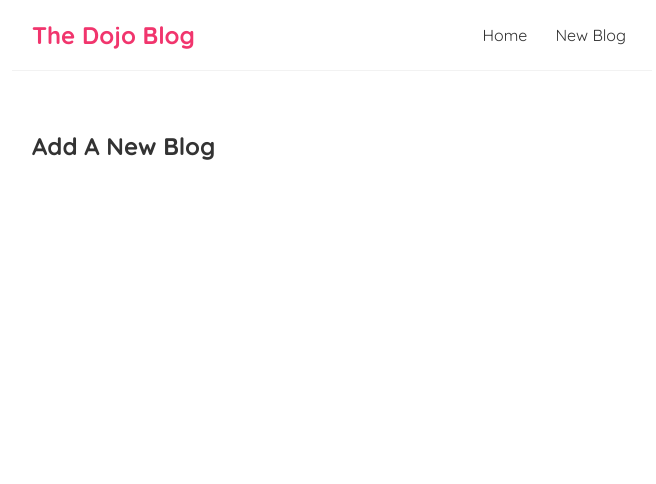
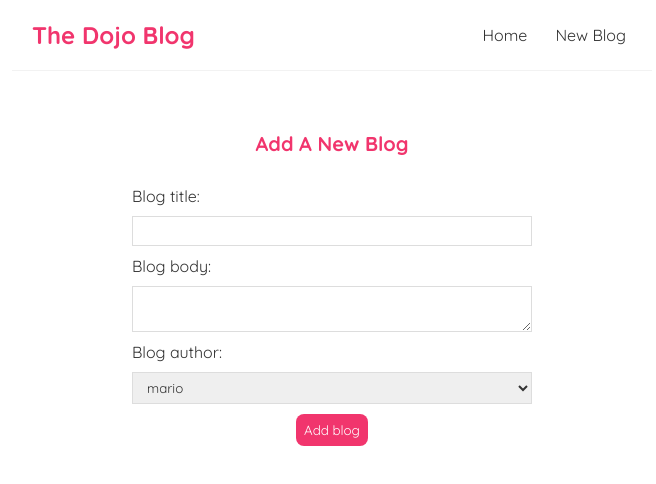
Before and after one commit to krisnemeth/Dojo-blog, a React (Create React App) app: page /create in a window 1280 px wide. Shown: the top 484 px of the page, without its empty margins (308-964 px from the left). Built offline with nearby package versions, Linux system fonts and the light colour scheme.

Commit message:
finished up the blog app

```diff
--- a/src/App.js
+++ b/src/App.js
@@ -4,6 +4,7 @@ import Home from './Home';
 import { BrowserRouter as Router, Route, Switch } from 'react-router-dom';
 import Create from './Create';
 import BlogDetails from './BlogDetails';
+import NotFound from './NotFound';
 
 function App() {
   return (
@@ -21,6 +22,9 @@ function App() {
             <Route path="/blogs/:id">
               <BlogDetails />
             </Route>
+            <Route path="*">
+              <NotFound />
+            </Route>
           </Switch>
         </div>
       </div>
--- a/src/BlogDetails.js
+++ b/src/BlogDetails.js
@@ -1,9 +1,18 @@
-import { useParams } from "react-router-dom";
+import { useHistory, useParams } from "react-router-dom";
 import useFetch from "./useFetch";
 
 const BlogDetails = () => {
     const { id } = useParams();
     const { data: blog, error, isPending } = useFetch('http://localhost:8000/blogs/' + id);
+    const history = useHistory();
+
+    const handleClick = () => {
+        fetch('http://localhost:8000/blogs/' + blog.id, {
+            method: 'DELETE'
+        }).then(() => {
+            history.push('/');
+        })
+    }
 
     return (
         <div className="blog-details">
@@ -14,6 +23,7 @@ const BlogDetails = () => {
                     <h2>{ blog.title }</h2>
                     <p>Written by { blog.author }</p>
                     <div>{ blog.body }</div>
+                    <button onClick={handleClick}>Delete</button>
                 </article>
             )}
         </div>
--- a/src/Create.js
+++ b/src/Create.js
@@ -1,7 +1,60 @@
+import { useState } from "react";
+import { useHistory } from "react-router-dom";
+
 const Create = () => {
+    const [title, setTitle] = useState('');
+    const [body, setBody] = useState('');
+    const [author, setAuthor] = useState('mario');
+    const [isPending, setIsPending] = useState(false);
+    const history = useHistory();
+
+    const handleSubmit = (e) => {
+        e.preventDefault()
+        const blog = {title, body, author};
+
+        setIsPending(true);
+
+        fetch('http://localhost:8000/blogs', {
+            method: 'POST',
+            headers: { "Content-Type": "application/json"},
+            body: JSON.stringify(blog)
+        }).then(() => {
+            console.log('new blog added');
+            setIsPending(false);
+            history.push('/');
+        })
+
+
+    }
+
     return (
         <div className="create">
             <h2>Add A New Blog</h2>
+            <form onSubmit={handleSubmit}>
+                <label>Blog title:</label>
+                <input
+                    type="text"
+                    required
+                    value = {title}
+                    onChange={(e) => setTitle(e.target.value)}
+                />
+                <label>Blog body:</label>
+                <textarea
+                    required
+                    value={body}
+                    onChange={(e) => setBody(e.target.value)}
+                ></textarea>
+                <label>Blog author:</label>
+                <select
+                    value={author}
+                    onChange={(e) => setAuthor(e.target.value)}
+                >
+                    <option value="mario">mario</option>
+                    <option value="yoshi">yoshi</option>
+                </select>
+                { !isPending && <button>Add blog</button> }
+                { isPending && <button disabled>Adding blog...</button> }
+            </form>
         </div>
     );
 }
--- /dev/null
+++ b/src/NotFound.js
@@ -0,0 +1,13 @@
+import { Link } from "react-router-dom";
+
+const NotFound = () => {
+    return (
+        <div className="not-found">
+            <h2>Sorry...</h2>
+            <p>The page you were looking for can not be found. Sad.</p>
+            <Link to="/">Back to the home page!</Link>
+        </div>
+    );
+}
+
+export default NotFound;
--- a/src/index.css
+++ b/src/index.css
@@ -66,11 +66,44 @@
   margin: 20px 0;
 }
 
-/* .blog-details button {
+.blog-details button {
   background: #f1356d;
   color: #fff;
   border: 0;
   padding: 8px;
   border-radius: 8px;
   cursor: pointer;
-} */
+}
+
+/* create new blog form */
+
+.create {
+  max-width: 400px;
+  margin: 0 auto;
+  text-align: center;
+}
+.create label {
+  text-align: left;
+  display: block;
+}
+.create h2 {
+  font-size: 20px;
+  color: #f1356d;
+  margin-bottom: 30px;
+}
+.create input, .create textarea, .create select {
+  width: 100%;
+  padding: 6px 10px;
+  margin: 10px 0;
+  border: 1px solid #ddd;
+  box-sizing: border-box;
+  display: block;
+}
+.create button {
+  background: #f1356d;
+  color: #fff;
+  border: 0;
+  padding: 8px;
+  border-radius: 8px;
+  cursor: pointer;
+}
```
Also changed, not shown: data/db.json (indentation only).
